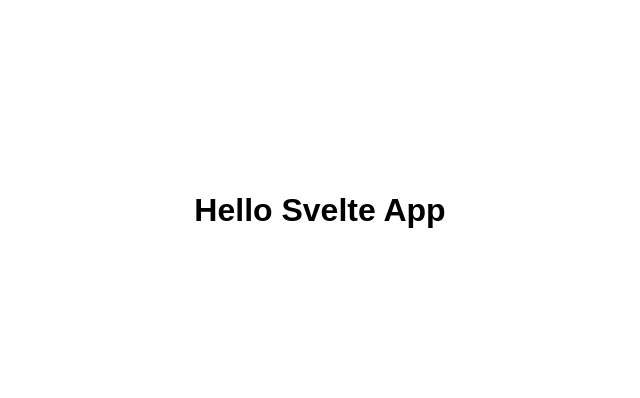
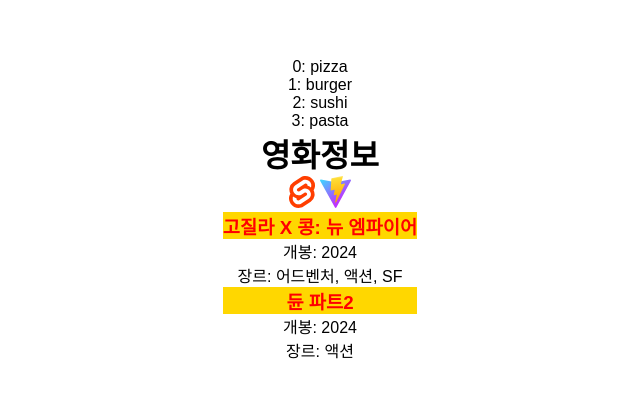
Before and after one commit to Woochang1132/svelte-practice-project, a Svelte app: page / in a window 1280 px wide. Shown: the part 190-588 px from the top of the page, without its empty margins (320-960 px from the left). Built offline with nearby package versions, Linux system fonts and the light colour scheme.

Commit message:
[svelte] > svelte의 반복문 => each를 활용하기기

```diff
--- a/src/App.svelte
+++ b/src/App.svelte
@@ -1,11 +1,45 @@
 <script>
+  import logo1 from './assets/svelte.svg'
+  let title = '영화제목2'
+  let year = 2024
+  let category = '액션'
+  let textRed = "color: red;"
 
+  const datas = [
+    {
+      title: '고질라 X 콩: 뉴 엠파이어',
+      year: 2024,
+      category: '어드벤처, 액션, SF'
+    },
+    {
+      title: '듄 파트2',
+      year: 2024,
+      category: '액션'
+    },
+  ]
+
+  const foods = ['pizza', 'burger', 'sushi', 'pasta'];
 </script>
 
 <main>
-  <h1>Hello Svelte App</h1>
+  {#each foods as food, i}
+    <p>{i}: {food}</p>
+  {/each}
+  <h1>영화정보</h1>
+  <img src={logo1} alt="">
+  <img src="/vite.svg" alt="">
+  {#each datas as data}
+  <div>
+    <h3 class="bg-yellow" style={textRed}>{data.title}</h3>
+    <p>개봉: {data.year}</p>
+    <p>장르: {data.category}</p>
+  </div>
+  {/each}
+
 </main>
 
 <style>
-
+.bg-yellow{
+  background: gold;
+}
 </style>
```
